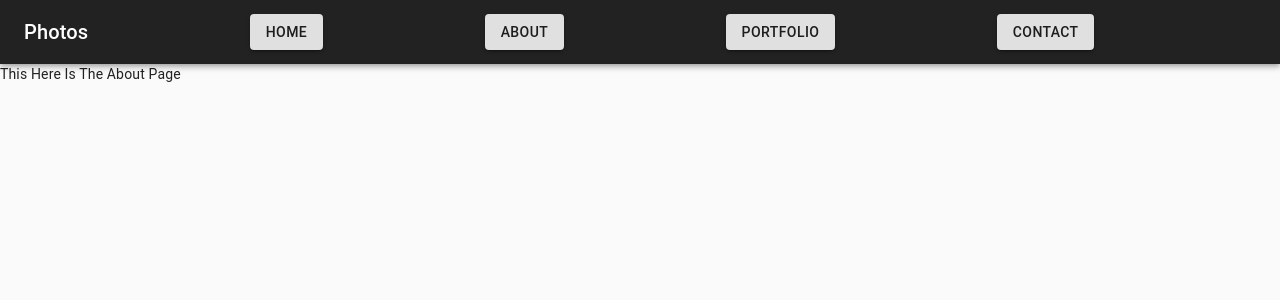
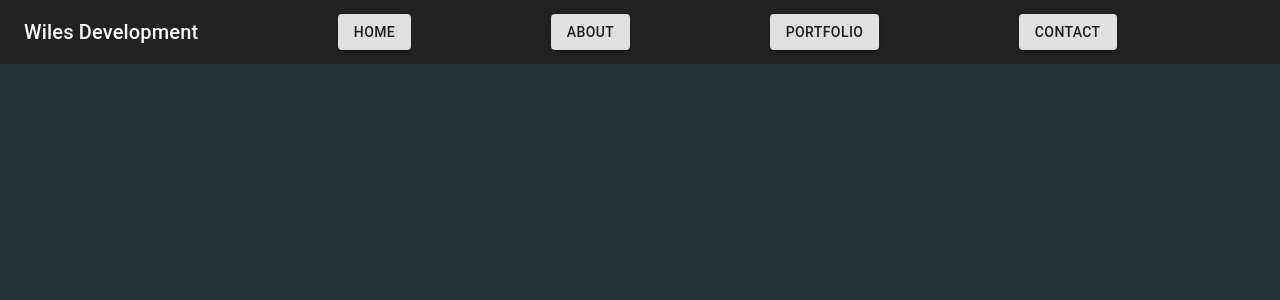
Before and after one commit to awiles808/AnotherPortfolio, a React (Create React App) app in the folder anotherportfolio/: page /about in a window 1280 px wide. Shown: the top 300 px of the page. Built offline with nearby package versions, Linux system fonts and the light colour scheme.

Commit message:
Edited Pages with backgroundImages and color

```diff
--- a/anotherportfolio/src/About.js
+++ b/anotherportfolio/src/About.js
@@ -1,9 +1,18 @@
 import React from "react";
+import { makeStyles } from "@material-ui/core/styles";
+import {Typography, Button, Grid, Box} from "@material-ui/core";
+
+const useStyles = makeStyles(theme => ({}))
 
 const About = () => {
-    return <div>
-        This Here Is The About Page
-    </div>;
+
+    const classes =useStyles()
+
+    return (
+        <Box component="div" style={{ background: "#233",  height: "100vh"}}>
+
+        </Box>
+    )
 };
 
 export default About;
--- a/anotherportfolio/src/Header.js
+++ b/anotherportfolio/src/Header.js
@@ -62,7 +62,7 @@ const Header= (props) => {
                         <MenuIcon />
                     </IconButton> */}
                     <Typography variant="h6" className={classes.title}>
-                        Photos
+                        Wiles Development
                     </Typography>
 
                         {isMobile ? (
--- a/anotherportfolio/src/Home.js
+++ b/anotherportfolio/src/Home.js
@@ -29,6 +29,16 @@ const useStyles = makeStyles(theme => ({
         // backgroundRepeat: "no-repeat",
         // backgroundPosition: "center center",
         // backgroundSize: "cover",
+    },
+    "@global":{
+        body: {
+            backgroundImage: `url(${Image})`,
+            backgroundRepeat: "no-repeat",
+            backgroundPosition: "center center",
+            backgroundSize: "cover",
+            backgroundAttachment: "fixed",
+            height: "100%"
+        }
     }
 
 }))
```
